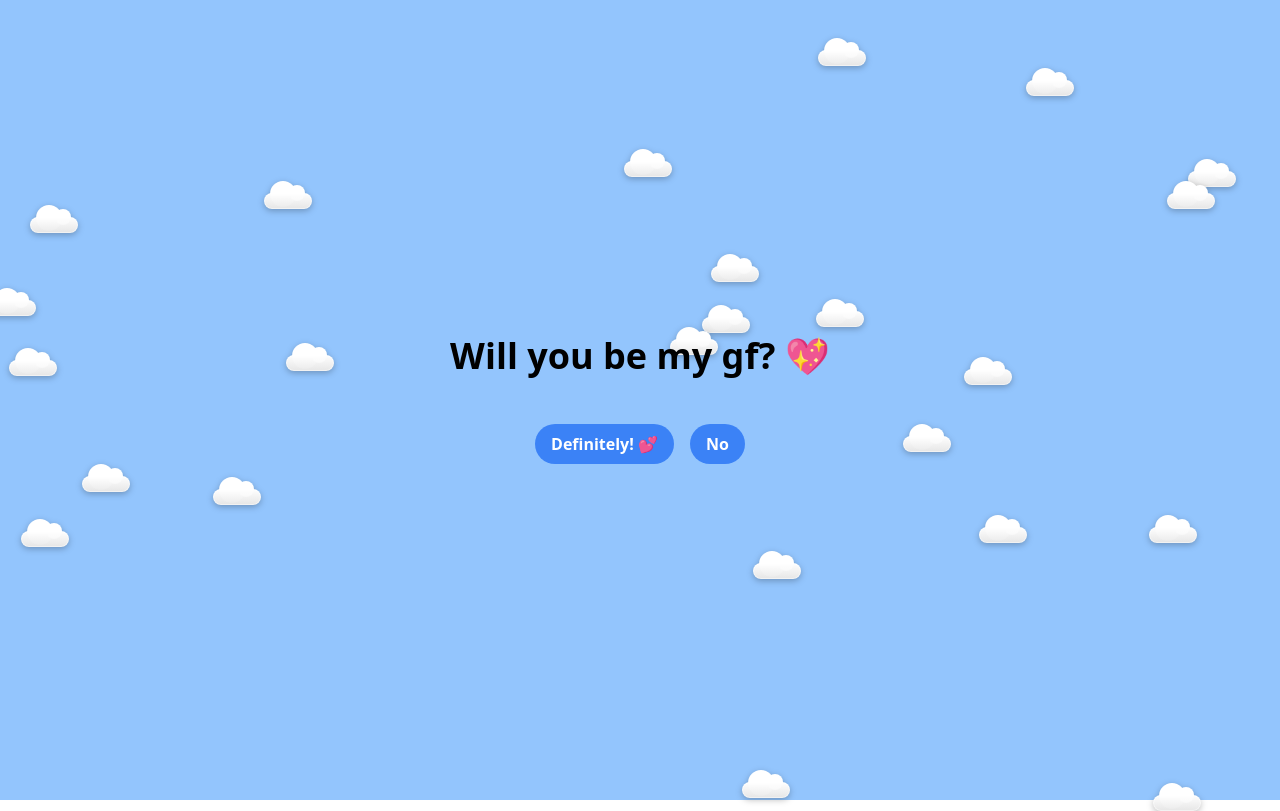
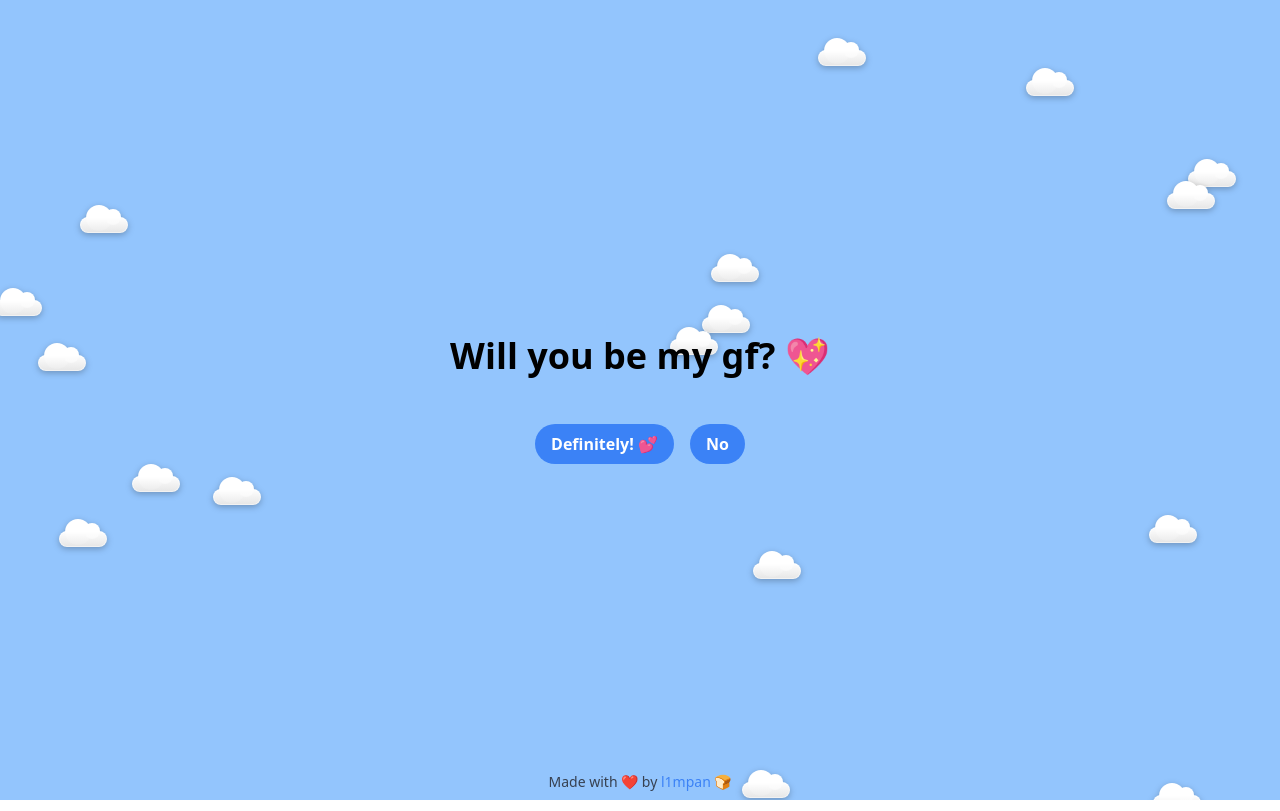
Before and after one commit to linus-jansson/bliminfv.nu, a React (Vite) app: page / in a window 1280 px wide. Built offline with nearby package versions, Linux system fonts and the light colour scheme.

Commit message:
some improvements

```diff
--- a/src/App.tsx
+++ b/src/App.tsx
@@ -1,7 +1,7 @@
 import React, { useEffect, useRef } from 'react'
 import { createPortal } from 'react-dom';
 
-const Btn = React.forwardRef<HTMLButtonElement, React.ButtonHTMLAttributes<HTMLButtonElement>>(({children, onClick, ...props}, ref) => {
+const Btn = React.forwardRef<HTMLButtonElement, React.ButtonHTMLAttributes<HTMLButtonElement>>(({ children, onClick, ...props }, ref) => {
     return (
         <button
             ref={ref}
@@ -14,14 +14,14 @@ const Btn = React.forwardRef<HTMLButtonElement, React.ButtonHTMLAttributes<HTMLB
 const ShyBtn = () => {
     const btnRef = useRef<HTMLButtonElement>(null);
 
-    const getCoordinates = (e :any) => {
+    const getCoordinates = (e: any) => {
         if (e.touches) {
             return { x: e.touches[0].clientX, y: e.touches[0].clientY };
         }
         return { x: e.clientX, y: e.clientY };
     }
 
-    const handleMove = (e :any) => {
+    const handleMove = (e: any) => {
         const { x: mouseX, y: mouseY } = getCoordinates(e);
         const button = btnRef.current;
         if (!button) return;
@@ -56,12 +56,12 @@ const ShyBtn = () => {
     }, []);
 
     const spawnSwiningText = () => {
-        const alreadyExists = document.getElementById('nu-uh');
-        if (alreadyExists) return;
+        // const alreadyExists = document.getElementById('nu-uh');
+        // if (alreadyExists) return;
 
         // If ShyBtn is clicked, create a new element with the text "Nu-uh" and append it to the body
         const nuUh = document.createElement('div');
-        nuUh.id = 'nu-uh';
+        // nuUh.id = 'nu-uh';
         nuUh.style.position = 'absolute';
         nuUh.style.top = `${btnRef.current!.getBoundingClientRect().top + 15}px`;
         nuUh.style.left = `${btnRef.current!.getBoundingClientRect().left + 15}px`;
@@ -112,9 +112,9 @@ const MovingCloud = () => {
             const cloudRect = cloud.getBoundingClientRect();
             const newX = cloudRect.left + 1; // Move cloud to the right by 1 pixel
 
-            if (newX > window.innerWidth - cloudRect.width) {
+            if (newX > (window.visualViewport?.width || window.innerWidth)) {
                 // Reset the cloud to start from the left again with a random vertical position
-                cloud.style.left = `-50px`;
+                cloud.style.left = `-${cloudRect.width}px`;
                 cloud.style.top = `${Math.floor(Math.random() * (window.innerHeight - cloudRect.height))}px`;
             } else {
                 cloud.style.left = `${newX}px`; // Update the left style to move the cloud
@@ -147,12 +147,11 @@ const MovingCloud = () => {
 };
 
 const PortalContainer = () => {
+    const randomAmountOfCloudsBetween5and25 = Math.floor(Math.random() * 20) + 5;
     return (
-    <>
-        {Array.from({ length: 25 }).map((_, i) => (
+        Array.from({ length: randomAmountOfCloudsBetween5and25 }).map((_, i) => (
             <MovingCloud key={i} />
-        ))}
-    </>
+        ))
     )
 }
 
@@ -179,15 +178,31 @@ const Game = () => {
 //     )
 // }
 
+const Link = ({ href, children }: { href: string, children: React.ReactNode }) => {
+    return (
+        <a href={href} target="_blank" rel="noreferrer" className='text-blue-500 hover:underline'>{children}</a>
+    )
+}
+
+const Spacer = () => {
+    return <div style={{ height: '1rem' }} />
+}
+
 function App() {
     return (
         <>
             <main className="grid place-items-center w-screen h-screen bg-blue-300 ">
                 <div className='z-50 space-y-10'>
-                    <Game/>
+                    <Game />
                 </div>
             </main>
-            {createPortal(<PortalContainer/>, document.body)}
+            <footer className='absolute bottom-0 left-0 w-full z-50'>
+                <Spacer />
+                <div className='text-center text-gray-700 p-2 text-sm'>
+                    <p>Made with ❤️ by <Link href="https://www.limpan.dev/">l1mpan 🍞</Link></p>
+                </div>
+            </footer>
+            {createPortal(<PortalContainer />, document.body)}
         </>
     )
 }
--- a/src/global.css
+++ b/src/global.css
@@ -2,7 +2,10 @@
 @tailwind components;
 @tailwind utilities;
 
-html, body {margin: 0; height: 100%; overflow: hidden}
+html, body {margin: 0; height: 100%; overflow-x: hidden; overflow-y: hidden;}
+body {
+    position: relative;
+}
 
 @keyframes swing {
     0%, 100% {
```
